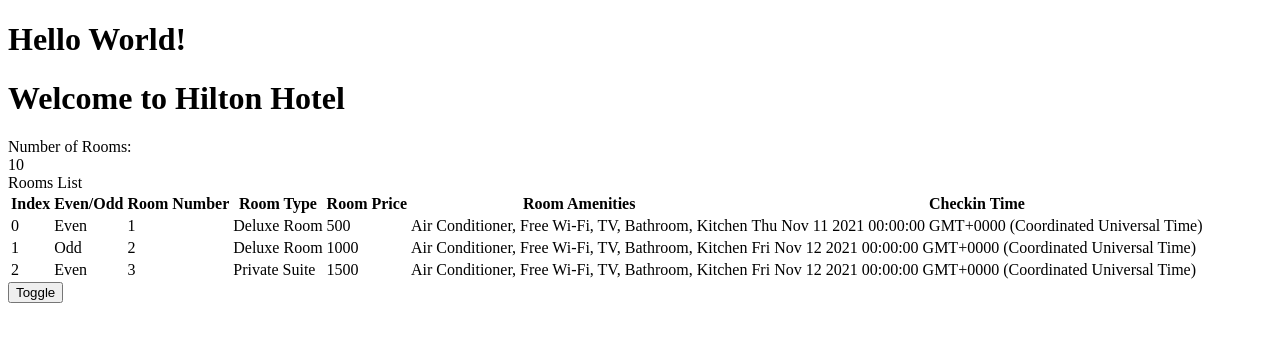
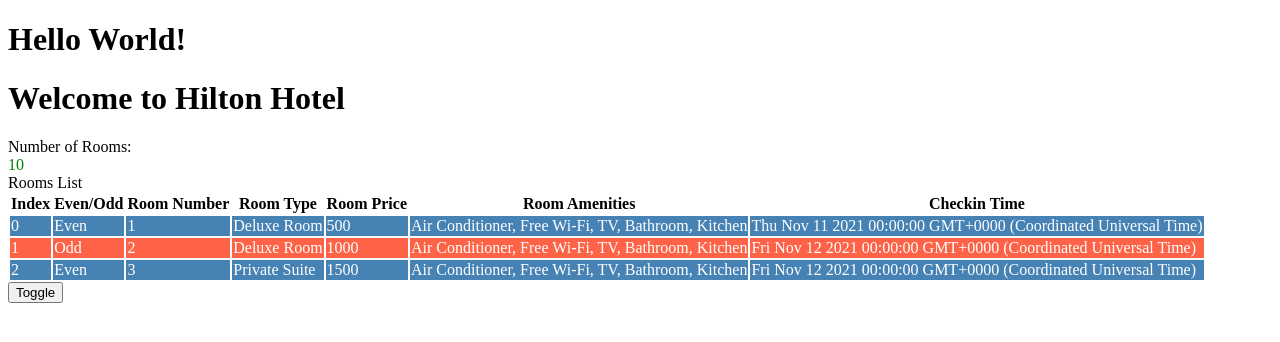
Before and after one commit to bernarth/angular-typescript, an Angular app in the folder hotelinventoryapp/: page / in a window 1280 px wide. Shown: the top 342 px of the page. Built offline with nearby package versions, Linux system fonts and the light colour scheme.

Commit message:
Built-in directives styles, ngStyles and ngClass

```diff
--- a/hotelinventoryapp/src/app/app.component.html
+++ b/hotelinventoryapp/src/app/app.component.html
@@ -1,6 +1,7 @@
 <h1>Hello World!</h1>
+<hinv-rooms></hinv-rooms>
 
-<div [ngSwitch]="role">
+<!-- <div [ngSwitch]="role">
     <div *ngSwitchCase="'User'">
         Welcome User!
     </div>
@@ -10,4 +11,4 @@
     <div *ngSwitchDefault>
         You are not authorized to view this page!
     </div>
-</div>
+</div> -->
--- a/hotelinventoryapp/src/app/app.component.ts
+++ b/hotelinventoryapp/src/app/app.component.ts
@@ -7,5 +7,5 @@
 })
 export class AppComponent {
   title = 'hotelinventoryapp';
-  role = 'Admin'; // Admin, User, None
+  // role = 'Admin'; // Admin, User, None
 }
--- a/hotelinventoryapp/src/app/rooms/rooms.component.html
+++ b/hotelinventoryapp/src/app/rooms/rooms.component.html
@@ -2,7 +2,9 @@
 
 <div [hidden]="hideRooms">
     Number of Rooms:
-    <div [innerText]="numberOfRooms"></div>
+    <div
+        [ngStyle]="{'color': rooms.availableRooms ? 'green' : 'red'}"
+        [innerText]="numberOfRooms"></div>
 </div>
 
 <!-- Optional chaining and null knowledge collision -->
@@ -21,7 +23,9 @@
             <th>Room Amenities</th>
             <th>Checkin Time</th>
         </tr>
-        <tr *ngFor="let room of roomList; let e = even; let o = odd; let i = index">
+        <tr
+            [ngClass]="e ? 'even' : 'odd'"
+            *ngFor="let room of roomList; let e = even; let o = odd; let i = index">
             <td>{{ i }}</td>
             <td>{{ e ? "Even" : "Odd" }}</td>
             <td>{{ room.roomNumber }}</td>
--- a/hotelinventoryapp/src/app/rooms/rooms.component.scss
+++ b/hotelinventoryapp/src/app/rooms/rooms.component.scss
@@ -0,0 +1,9 @@
+.even {
+    background-color: steelblue;
+    color: white;
+}
+
+.odd {
+    background-color: tomato;
+    color: white;
+}
```
